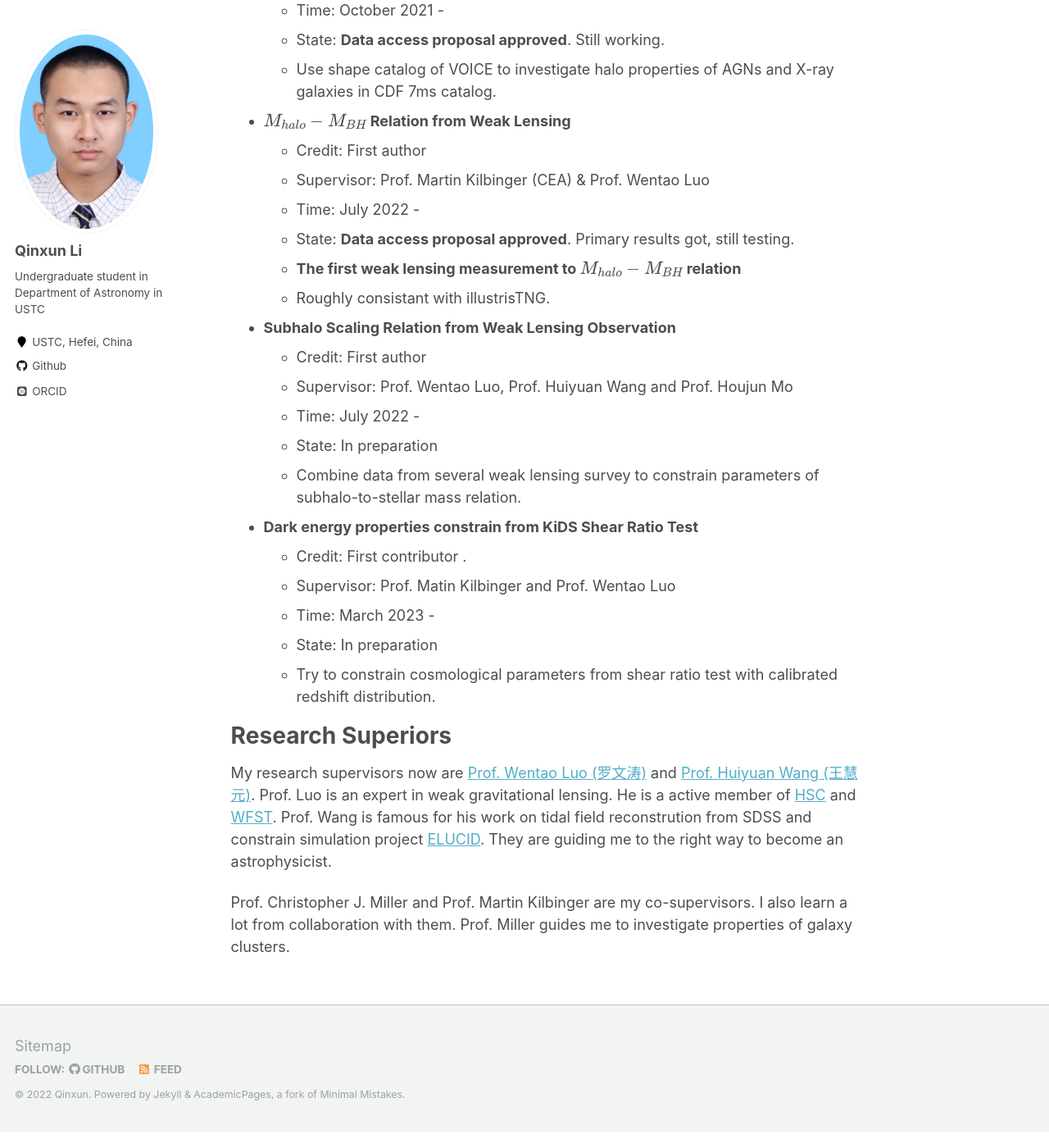
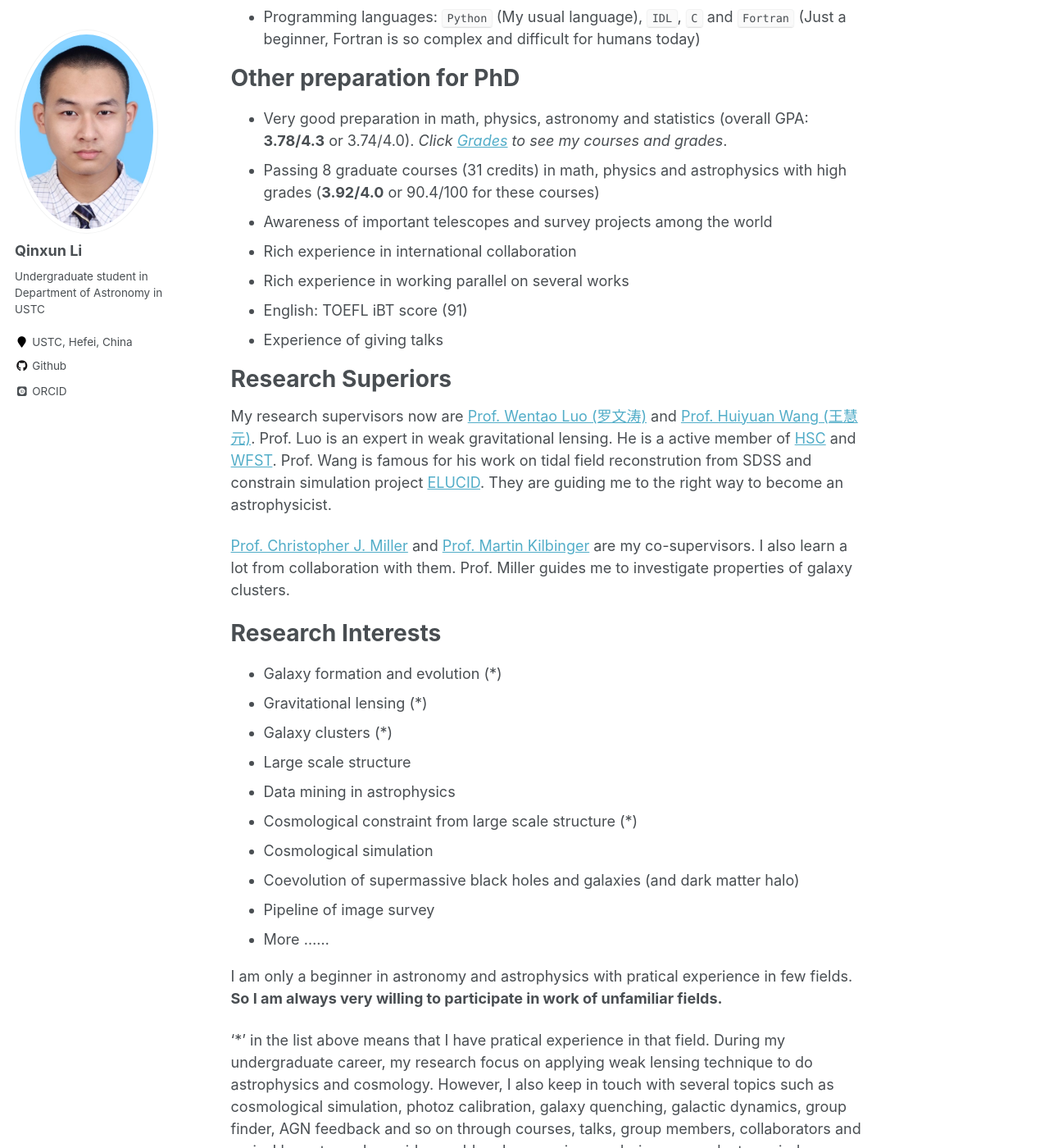
Before and after one commit to qxli2333/qxli2333.github.io, a Jekyll site: the page built from _pages/about.md, in a window 1280 px wide and 1400 px high, scrolled down 2537 px. Shown: the whole window at 82% size. Built offline with Jekyll 4.4.1, drawn with Linux system fonts in a browser that asks for light colours; some web fonts are replaced; formulas are drawn with MathJax 3; some of the changed text lies outside the part shown.

Commit message:
modified:   _pages/about.md 	new file:   _pages/grades.md

```diff
--- a/_pages/about.md
+++ b/_pages/about.md
@@ -8,47 +8,9 @@
   - /about.html
 ---
 
-Hello! My name is Qinxun Li (李秦埙). Currently I am an undergraduate student from University of Science and Technology of China (USTC). My major is **astronomy**. Now I am visiting University of Michigan and working with Prof. Christopher Miller.
+Hello! My name is Qinxun Li (李秦埙). Currently I am an undergraduate student from [University of Science and Technology of China (USTC)](https://en.physics.ustc.edu.cn/main.htm). My major is **Astronomy**. Now I am visiting University of Michigan and working with Prof. Christopher Miller. I am a collaborator of [UNIONS](https://www.skysurvey.cc/) and [XCS](https://astro.ukzn.ac.za/~xcs/).
 
 I will get my bachelor degree on July 2023. Now I am looking for PhD position to continue my education and research.
-
-Skills
-======
-* Galaxy-galaxy Signal Measurement and Modeling
-  * Familiar with most of popular weak lensing shape catalogs: SDSS, Decals, KiDS, UNIONS, DES and HSC.
-  * Rich experience in using different measurement pipelines.
-  * Rich experience to construct different ESD model according to physics.
-  * Awareness of main errors of galaxy-galaxy lensing.
-* Extract data from `.fits`, `.hdf5` and ASCII table.
-  * Especially for catalog data
-* MCMC model fitting
-* Data visualization
-* Programming languages: `Python` (My ), `IDL`, `C` and `Fortran` (Just a beginner, Fortran is so complex and difficult for humans today)
-
-Research Interest
-======
-- Galaxy formation and evolution (*)
-- Gravitational lensing (*)
-- Galaxy clusters (*)
-- Large scale structure
-- Data mining in astrophysics
-- Cosmological constraint from large scale structure (*)
-- Cosmological simulation
-- Coevolution of supermassive black holes and galaxies (and dark matter halo)
-- Pipeline of image survey
-- More ......
-
-I am only a beginner in astronomy and astrophysics with pratical experience in few fields. **So I am always very willing to participate in work of unfamiliar fields.** '*' in the list above means that I have pratical experience in that field.
-
-Other preparation for PhD
-======
-* Passing 8 graduate courses (31 credits) in math, physics and astrophysics with high grades (3.92/4.0 or 90.4/100 for these courses)
-* Awareness of important telescopes and survey projects among the world
-* Rich experience in international collaboration
-* Rich experience in working parallel on several works
-* English: TOEFL iBT score (91)
-* Experience of giving talks
-
 
 Research experience
 ======
@@ -101,8 +63,48 @@
   * State: In preparation
   * Try to constrain cosmological parameters from shear ratio test with calibrated redshift distribution.
 
+Skills
+======
+* Galaxy-galaxy Signal Measurement and Modeling
+  * Familiar with most of popular weak lensing shape catalogs: SDSS, Decals, KiDS, UNIONS, DES and HSC.
+  * Rich experience in using different measurement pipelines.
+  * Rich experience to construct different ESD model according to physics.
+  * Awareness of main errors of galaxy-galaxy lensing.
+* Extract data from `.fits`, `.hdf5` and ASCII table.
+  * Especially for catalog data
+* MCMC model fitting
+* Data visualization
+* Programming languages: `Python` (My usual language), `IDL`, `C` and `Fortran` (Just a beginner, Fortran is so complex and difficult for humans today)
+
+Other preparation for PhD
+======
+* Very good preparation in math, physics, astronomy and statistics (overall GPA: **3.78/4.3** or 3.74/4.0). *Click [Grades](grades.md) to see my courses and grades*.
+* Passing 8 graduate courses (31 credits) in math, physics and astrophysics with high grades (**3.92/4.0** or 90.4/100 for these courses)
+* Awareness of important telescopes and survey projects among the world
+* Rich experience in international collaboration
+* Rich experience in working parallel on several works
+* English: TOEFL iBT score (91)
+* Experience of giving talks
+
 Research Superiors
 ======
 My research supervisors now are [Prof. Wentao Luo (罗文涛)](https://www.researchgate.net/profile/Wentao-Luo) and [Prof. Huiyuan Wang (王慧元)](http://staff.ustc.edu.cn/~whywang/). Prof. Luo is an expert in weak gravitational lensing. He is a active member of [HSC](https://www.subarutelescope.org/Observing/Instruments/HSC/index.html) and [WFST](http://wfst.ustc.edu.cn/main.htm). Prof. Wang is famous for his work on tidal field reconstrution from SDSS and constrain simulation project [ELUCID](https://weiguangcui.github.io/ELUCID/). They are guiding me to the right way to become an astrophysicist.
 
-Prof. Christopher J. Miller and Prof. Martin Kilbinger are my co-supervisors. I also learn a lot from collaboration with them. Prof. Miller guides me to investigate properties of galaxy clusters.
+[Prof. Christopher J. Miller](https://lsa.umich.edu/astro/people/core-faculty/christoq.html) and [Prof. Martin Kilbinger](http://www.cosmostat.org/people/kilbinger) are my co-supervisors. I also learn a lot from collaboration with them. Prof. Miller guides me to investigate properties of galaxy clusters.
+
+Research Interests
+======
+- Galaxy formation and evolution (*)
+- Gravitational lensing (*)
+- Galaxy clusters (*)
+- Large scale structure
+- Data mining in astrophysics
+- Cosmological constraint from large scale structure (*)
+- Cosmological simulation
+- Coevolution of supermassive black holes and galaxies (and dark matter halo)
+- Pipeline of image survey
+- More ......
+
+I am only a beginner in astronomy and astrophysics with pratical experience in few fields. **So I am always very willing to participate in work of unfamiliar fields.**
+
+'*' in the list above means that I have pratical experience in that field. During my undergraduate career, my research focus on applying weak lensing technique to do astrophysics and cosmology. However, I also keep in touch with several topics such as cosmological simulation, photoz calibration, galaxy quenching, galactic dynamics, group finder, AGN feedback and so on through courses, talks, group members, collaborators and arxiv. I hope to explore wider world, or larger universe, during my graduate period.
```
Also changed, not shown: _pages/grades.md (added).
